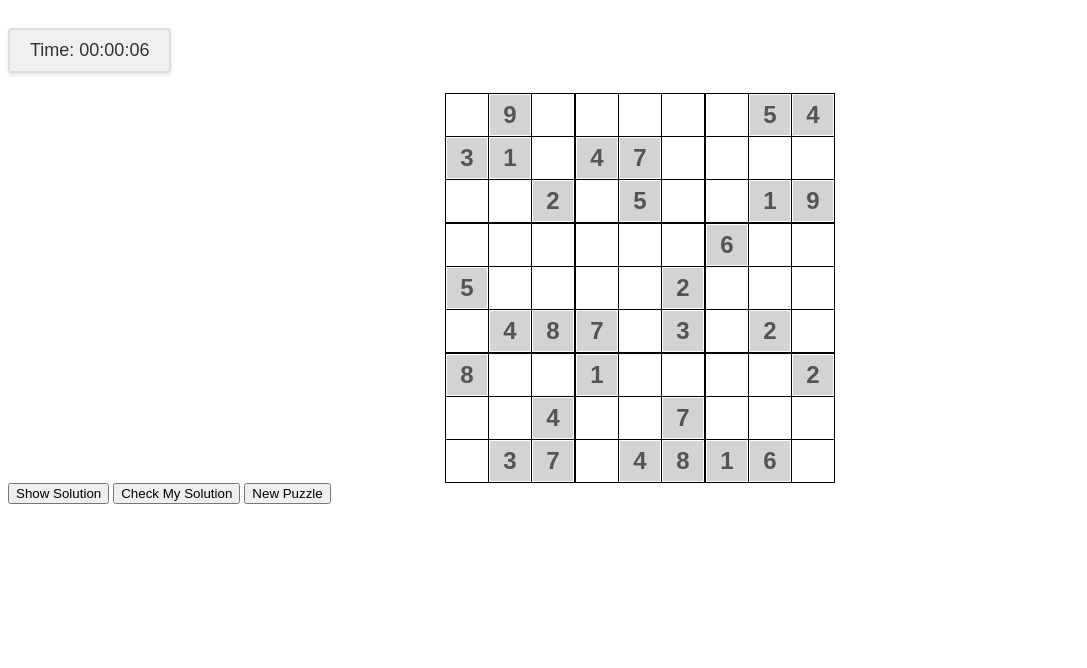
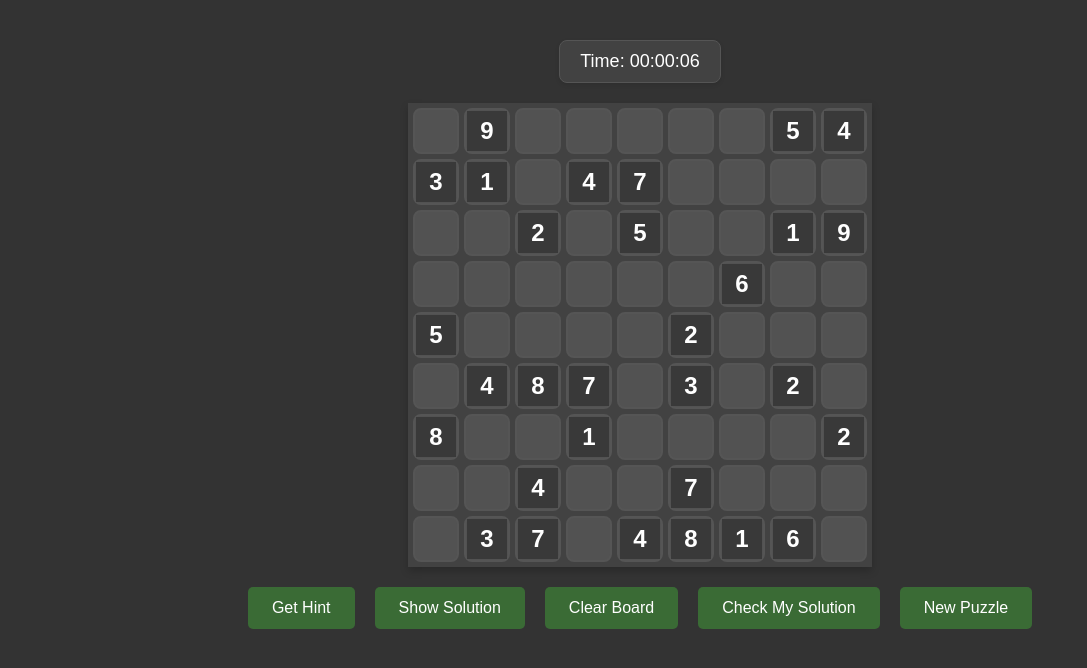
Before and after one commit to Barvaziyel/Sudoku, a Flask app: page / in a window 1280 px wide. Shown: the top 668 px of the page, without its empty margins (0-1087 px from the left). Run offline with Flask 3, Linux system fonts and the light colour scheme; some libraries are stand-ins or nearby versions.

Commit message:
Made design much prettier and more modern

```diff
--- a/static/styles.css
+++ b/static/styles.css
@@ -1,3 +1,14 @@
+body {
+    background-color: #333;
+    color: #fff;
+    font-family: 'Arial', sans-serif;
+    margin: 0;
+    padding: 20px;
+    display: flex;
+    flex-direction: column;
+    align-items: center;
+}
+
 #grids {
     display: flex;
     justify-content: center;
@@ -5,25 +16,23 @@
 }
 
 table {
-    border-collapse: collapse;
-    margin: 0;
+    margin: 0 auto;
+    border-collapse: separate;
+    border-spacing: 5px;
+    background-color: #424242;
+    box-shadow: 0 4px 8px rgba(0, 0, 0, 0.2);
 }
 
 th, td {
-    border: 1px solid black;
+    border: 2px solid #555;
     width: 40px;
     height: 40px;
     text-align: center;
     font-size: 24px;
     font-weight: bold;
-}
-
-td.right-border {
-    border-right: 2px solid black;
-}
-
-td.bottom-border {
-    border-bottom: 2px solid black;
+    background-color: #525252;
+    border-radius: 8px;
+    transition: background-color 0.3s ease;
 }
 
 input[type="text"] {
@@ -31,46 +40,73 @@ input[type="text"] {
     height: 100%;
     text-align: center;
     border: none;
+    outline: none;
     box-sizing: border-box;
     font-size: 24px;
     font-weight: bold;
+    color: #fff;
+    background-color: transparent;
 }
 
 input[type="text"]:disabled {
-    background-color: lightgray;
+    background-color: #393939;
+    color: #fff;
+}
+
+#button-container {
+    display: flex;
+    justify-content: center;
+    gap: 20px;
+    padding-top: 20px;
+}
+
+.button, button {
+    background-color: #3a6b35;
+    border: none;
+    padding: 12px 24px;
+    font-size: 16px;
+    border-radius: 5px;
+    color: white;
+    cursor: pointer;
+    transition: background-color 0.3s, transform 0.2s;
+}
+
+.button:hover, button:hover {
+    background-color: #2e5530;
+    transform: scale(1.05);
+}
+
+.button:active, button:active {
+    transform: scale(0.95);
 }
 
 @media (max-width: 768px) {
-    #grids {
+    #grids, #button-container {
         flex-direction: column;
         align-items: center;
     }
-    .timer-display {
-        font-size: 16px;
-        padding: 8px 15px;
-        margin: 10px auto;
-    }
+}
+
+.timer-display {
+    background-color: #424242;
+    color: #fff;
+    border: 1px solid #555;
+    padding: 10px 20px;
+    font-size: 18px;
+    border-radius: 8px;
+    box-shadow: 0 2px 4px rgba(0, 0, 0, 0.1);
+    margin-top: 20px;
+    margin-bottom: 20px;
 }
 
 #congratulationsMessage {
+    background-color: #424242;
     color: #4CAF50;
-    font-size: 20px;
+    font-size: 18px;
     padding: 20px;
+    border-radius: 8px;
+    margin-top: 20px;
     border: 1px solid #4CAF50;
-    border-radius: 5px;
-    margin-top: 20px;
+    box-shadow: 0 2px 4px rgba(0, 153, 0, 0.2);
     display: none;
 }
-
-.timer-display {
-    font-family: 'Arial', sans-serif;
-    color: #333;
-    background-color: #f0f0f0;
-    border: 2px solid #ddd;
-    border-radius: 4px;
-    padding: 10px 20px;
-    margin: 20px auto;
-    display: inline-block;
-    font-size: 18px;
-    box-shadow: 0 2px 4px rgba(0,0,0,0.1);
-}
--- a/templates/sudoku.html
+++ b/templates/sudoku.html
@@ -18,9 +18,9 @@
                     {% for col in range(9) %}
                         <td class="{% if row in [2, 5] %}bottom-border{% endif %} {% if col in [2, 5] %}right-border{% endif %}">
                             {% if grid[row][col] != 0 %}
-                                <input type="text" value="{{ grid[row][col] }}" maxlength="1" data-row="{{ row }}" data-col="{{ col }}" disabled>
+                                <input type="text" value="{{ grid[row][col] }}" maxlength="1" data-row="{{ row }}" data-col="{{ col }}" data-cell="fixed" disabled>
                             {% else %}
-                                <input type="text" value="" maxlength="1" pattern="[1-9]" oninput="validateInput(this);" data-row="{{ row }}" data-col="{{ col }}">
+                                <input type="text" value="" maxlength="1" pattern="[1-9]" oninput="validateInput(this);" data-row="{{ row }}" data-col="{{ col }}" data-cell="editable">
                             {% endif %}
                         </td>
                     {% endfor %}
@@ -41,9 +41,13 @@
             </table>
         </div>
     </div>
-    <button id="toggleSolutionBtn" onclick="toggleSolution()">Show Solution</button>
-    <button onclick="checkSolution()">Check My Solution</button>
-    <button id="newPuzzleBtn" onclick="newPuzzle()">New Puzzle</button>
+    <div id="button-container">
+        <button id="getHintBtn" onclick="getHint()">Get Hint</button>
+        <button id="toggleSolutionBtn" onclick="toggleSolution()">Show Solution</button>
+        <button id="clearBoardBtn" onclick="clearBoard()">Clear Board</button>
+        <button onclick="checkSolution()">Check My Solution</button>
+        <button id="newPuzzleBtn" onclick="newPuzzle()">New Puzzle</button>
+    </div>
     <audio id="celebrationAudio" src="{{ url_for('static', filename='celebration.mp3') }}" preload="auto"></audio>
     <script src="{{ url_for('static', filename='sudoku.js') }}"></script>
 </body>
```
